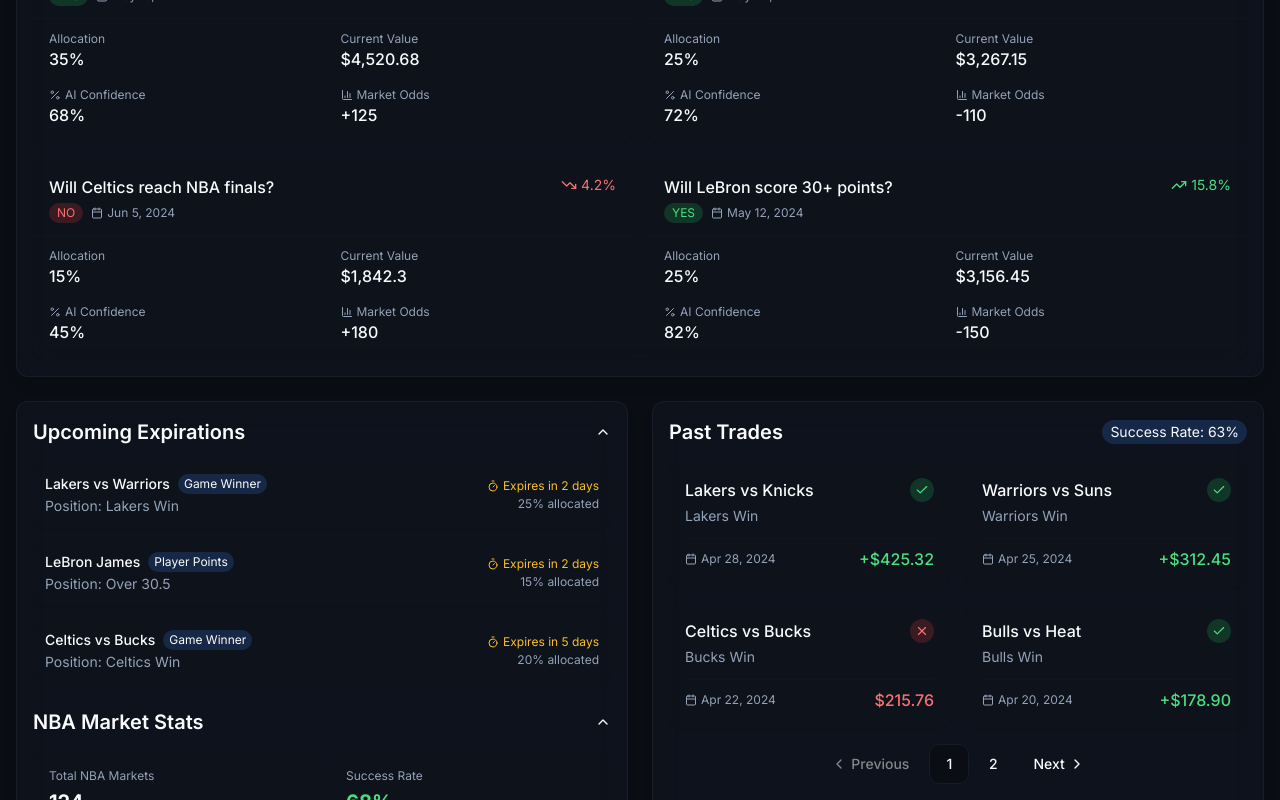
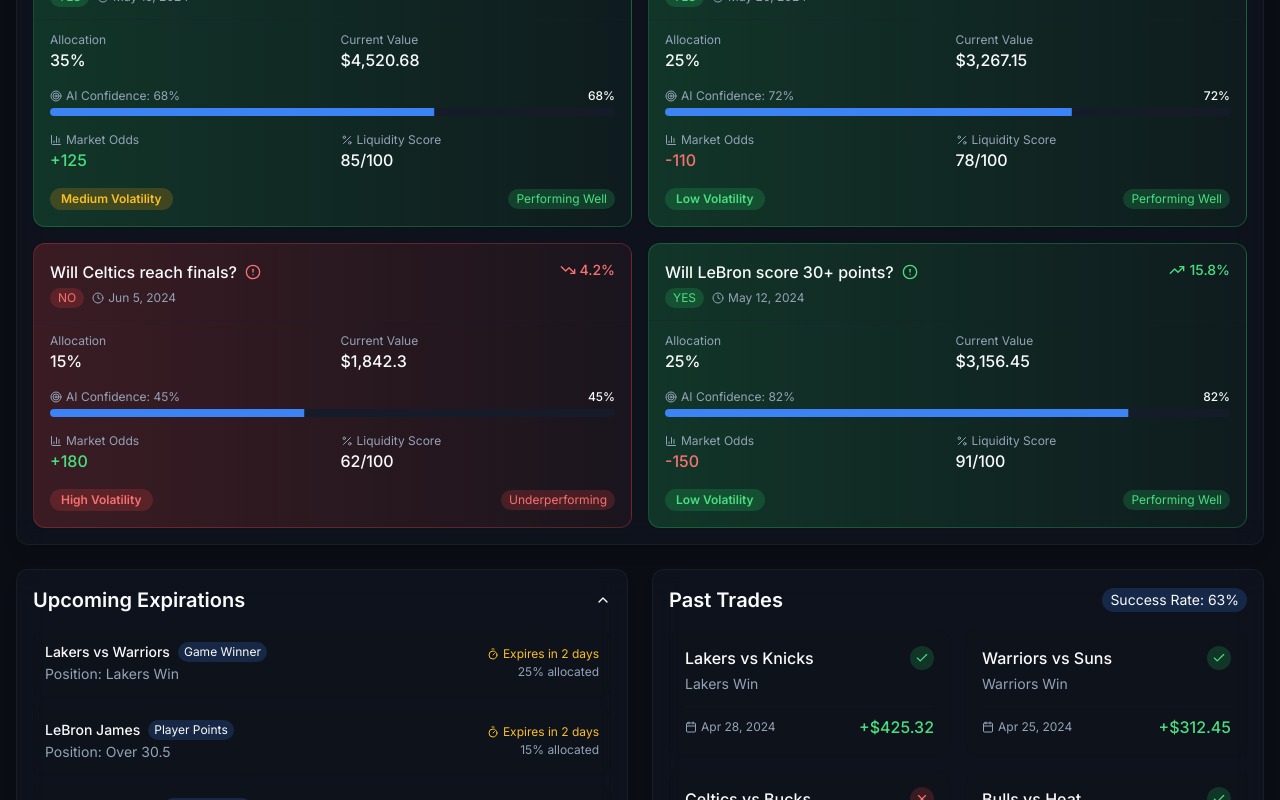
Before and after one commit to bevatsal1122/darkwallet-dashboard, a React (Vite) app: page /dashboard in a window 1280 px wide. Shown: the part 940-1740 px from the top of the page. Built offline with nearby package versions, Linux system fonts and the light colour scheme; sample sign-in values are in the browser's storage.

Commit message:
Refactor market labels and positions
- Generalize "NBA Sports Markets" to just "Markets".
- Improve the information displayed in the active positions cards.

```diff
--- a/src/components/InvestmentPositions.tsx
+++ b/src/components/InvestmentPositions.tsx
@@ -2,7 +2,9 @@
 import React from "react";
 import { motion } from "framer-motion";
 import { Card, CardContent } from "@/components/ui/card";
-import { Calendar, TrendingUp, TrendingDown, BarChart3, Percent } from "lucide-react";
+import { Calendar, TrendingUp, TrendingDown, BarChart3, Percent, AlertCircle, Clock, Target } from "lucide-react";
+import { Progress } from "@/components/ui/progress";
+import { Badge } from "@/components/ui/badge";
 import {
   Collapsible,
   CollapsibleContent,
@@ -19,6 +21,9 @@ interface Position {
   expirationDate: string;
   odds: string;
   probability: number;
+  liquidityScore: number;
+  volatility: "high" | "medium" | "low";
+  status: "positive" | "negative" | "neutral";
 }
 
 interface InvestmentPositionsProps {
@@ -37,7 +42,10 @@ const InvestmentPositions: React.FC<InvestmentPositionsProps> = ({ className = "
       changePercent: 12.4,
       expirationDate: "May 15, 2024",
       odds: "+125",
-      probability: 68
+      probability: 68,
+      liquidityScore: 85,
+      volatility: "medium",
+      status: "positive"
     },
     {
       id: "pos-2",
@@ -48,18 +56,24 @@ const InvestmentPositions: React.FC<InvestmentPositionsProps> = ({ className = "
       changePercent: 8.7,
       expirationDate: "May 20, 2024",
       odds: "-110",
-      probability: 72
+      probability: 72,
+      liquidityScore: 78,
+      volatility: "low",
+      status: "positive"
     },
     {
       id: "pos-3",
-      market: "Will Celtics reach NBA finals?",
+      market: "Will Celtics reach finals?",
       position: "NO",
       allocation: 15,
       currentValue: 1842.30,
       changePercent: -4.2,
       expirationDate: "Jun 5, 2024",
       odds: "+180",
-      probability: 45
+      probability: 45,
+      liquidityScore: 62,
+      volatility: "high",
+      status: "negative"
     },
     {
       id: "pos-4",
@@ -70,11 +84,34 @@ const InvestmentPositions: React.FC<InvestmentPositionsProps> = ({ className = "
       changePercent: 15.8,
       expirationDate: "May 12, 2024",
       odds: "-150",
-      probability: 82
+      probability: 82,
+      liquidityScore: 91,
+      volatility: "low",
+      status: "positive"
     }
   ];
 
   const totalInvested = positions.reduce((sum, pos) => sum + pos.currentValue, 0);
+
+  // Helper function to get color based on position status
+  const getStatusColor = (status: Position['status']) => {
+    switch (status) {
+      case 'positive': return 'from-green-500/20 to-green-500/5 border-green-500/30';
+      case 'negative': return 'from-red-500/20 to-red-500/5 border-red-500/30';
+      case 'neutral': return 'from-blue-500/20 to-blue-500/5 border-blue-500/30';
+      default: return '';
+    }
+  };
+
+  // Helper function to get volatility badge
+  const getVolatilityBadge = (volatility: Position['volatility']) => {
+    switch (volatility) {
+      case 'high': return <Badge className="bg-red-500/20 text-red-400 hover:bg-red-500/30">High Volatility</Badge>;
+      case 'medium': return <Badge className="bg-amber-500/20 text-amber-400 hover:bg-amber-500/30">Medium Volatility</Badge>;
+      case 'low': return <Badge className="bg-green-500/20 text-green-400 hover:bg-green-500/30">Low Volatility</Badge>;
+      default: return null;
+    }
+  };
 
   return (
     <motion.div
@@ -90,7 +127,7 @@ const InvestmentPositions: React.FC<InvestmentPositionsProps> = ({ className = "
         </div>
         <div className="flex items-center gap-2">
           <span className="text-sm bg-primary/20 px-2 py-1 rounded-full text-primary-foreground">
-            NBA Sports Markets
+            Sports Markets
           </span>
           <span className="flex items-center gap-1 text-sm text-amber-400">
             <Calendar size={14} />
@@ -102,23 +139,29 @@ const InvestmentPositions: React.FC<InvestmentPositionsProps> = ({ className = "
       <div className="grid grid-cols-1 md:grid-cols-2 gap-4">
         {positions.map((position) => (
           <Collapsible key={position.id} defaultOpen={true} className="w-full">
-            <Card className="overflow-hidden border-0 bg-card/50 hover:bg-card/80 transition-all duration-200">
+            <Card
+              className={`overflow-hidden border bg-gradient-to-r ${getStatusColor(position.status)} hover:shadow-md transition-all duration-200`}
+            >
               <CollapsibleTrigger className="w-full text-left">
                 <CardContent className="p-4 pb-3 border-b border-border/30">
                   <div className="flex justify-between items-start">
                     <div className="flex-1">
-                      <h3 className="font-medium text-base mb-1">{position.market}</h3>
+                      <div className="flex items-center gap-2 mb-1">
+                        <h3 className="font-medium text-base">{position.market}</h3>
+                        {position.status === 'positive' && <AlertCircle size={16} className="text-green-400" />}
+                        {position.status === 'negative' && <AlertCircle size={16} className="text-red-400" />}
+                      </div>
                       <div className="flex items-center gap-2">
                         <span className={`text-xs px-2 py-0.5 rounded-full ${position.position === "YES" ? "bg-green-500/20 text-green-400" : "bg-red-500/20 text-red-400"}`}>
                           {position.position}
                         </span>
                         <span className="text-xs text-muted-foreground flex items-center gap-1">
-                          <Calendar size={12} />
+                          <Clock size={12} />
                           {position.expirationDate}
                         </span>
                       </div>
                     </div>
-                    <div className={`flex items-center justify-end gap-1 text-sm ${position.changePercent >= 0 ? 'text-green-400' : 'text-red-400'}`}>
+                    <div className={`flex items-center justify-end gap-1 text-sm font-medium ${position.changePercent >= 0 ? 'text-green-400' : 'text-red-400'}`}>
                       {position.changePercent >= 0 ? <TrendingUp size={16} /> : <TrendingDown size={16} />}
                       {Math.abs(position.changePercent)}%
                     </div>
@@ -128,6 +171,7 @@ const InvestmentPositions: React.FC<InvestmentPositionsProps> = ({ className = "
 
               <CollapsibleContent>
                 <CardContent className="p-4 pt-3">
+                  <div className="space-y-4">
                     <div className="grid grid-cols-2 gap-4">
                       <div>
                         <p className="text-xs text-muted-foreground">Allocation</p>
@@ -137,19 +181,47 @@ const InvestmentPositions: React.FC<InvestmentPositionsProps> = ({ className = "
                         <p className="text-xs text-muted-foreground">Current Value</p>
                         <p className="font-medium">${position.currentValue.toLocaleString()}</p>
                       </div>
+                    </div>
+
                     <div>
+                      <div className="flex justify-between items-center mb-1">
                         <p className="text-xs text-muted-foreground flex items-center gap-1">
-                        <Percent size={12} />
-                        AI Confidence
+                          <Target size={12} />
+                          AI Confidence: {position.probability}%
                         </p>
-                      <p className="font-medium">{position.probability}%</p>
+                        <p className="text-xs font-medium">{position.probability}%</p>
                       </div>
+                      <Progress
+                        value={position.probability}
+                        className="h-2"
+                        indicatorClassName={position.probability > 60 ? "bg-green-500" : position.probability > 40 ? "bg-amber-500" : "bg-red-500"}
+                      />
+                    </div>
+
+                    <div className="grid grid-cols-2 gap-4">
                       <div>
                         <p className="text-xs text-muted-foreground flex items-center gap-1">
                           <BarChart3 size={12} />
                           Market Odds
                         </p>
-                      <p className="font-medium">{position.odds}</p>
+                        <p className={`font-medium ${position.odds.startsWith('+') ? 'text-green-400' : 'text-red-400'}`}>
+                          {position.odds}
+                        </p>
+                      </div>
+                      <div>
+                        <p className="text-xs text-muted-foreground flex items-center gap-1">
+                          <Percent size={12} />
+                          Liquidity Score
+                        </p>
+                        <p className="font-medium">{position.liquidityScore}/100</p>
+                      </div>
+                    </div>
+
+                    <div className="flex justify-between items-center">
+                      {getVolatilityBadge(position.volatility)}
+                      <span className={`text-xs px-2 py-0.5 rounded-full ${position.status === 'positive' ? 'bg-green-500/20 text-green-400' : position.status === 'negative' ? 'bg-red-500/20 text-red-400' : 'bg-blue-500/20 text-blue-400'}`}>
+                        {position.status === 'positive' ? 'Performing Well' : position.status === 'negative' ? 'Underperforming' : 'Neutral'}
+                      </span>
                     </div>
                   </div>
                 </CardContent>
--- a/src/components/UpcomingEvents.tsx
+++ b/src/components/UpcomingEvents.tsx
@@ -46,8 +46,8 @@ const UpcomingEvents: React.FC<EventProps> = ({ className = "" }) => {
     }
   ];
 
-  // Mock data for NBA stats
-  const nbaStats = {
+  // Mock data for stats
+  const marketStats = {
     totalMarkets: 124,
     avgSuccessRate: 68,
     avgROI: 14.2,
@@ -100,7 +100,7 @@ const UpcomingEvents: React.FC<EventProps> = ({ className = "" }) => {
 
         <AccordionItem value="stats" className="border-0 mt-6">
           <div className="flex justify-between items-center mb-4">
-            <h2 className="text-xl font-semibold">NBA Market Stats</h2>
+            <h2 className="text-xl font-semibold">Market Stats</h2>
             <AccordionTrigger className="py-0"></AccordionTrigger>
           </div>
 
@@ -108,29 +108,29 @@ const UpcomingEvents: React.FC<EventProps> = ({ className = "" }) => {
             <div className="grid grid-cols-2 gap-4">
               <Card className="overflow-hidden border-0 bg-card/50">
                 <CardContent className="p-4">
-                  <h3 className="text-xs text-muted-foreground mb-1">Total NBA Markets</h3>
-                  <p className="text-xl font-bold">{nbaStats.totalMarkets}</p>
+                  <h3 className="text-xs text-muted-foreground mb-1">Total Markets</h3>
+                  <p className="text-xl font-bold">{marketStats.totalMarkets}</p>
                 </CardContent>
               </Card>
 
               <Card className="overflow-hidden border-0 bg-card/50">
                 <CardContent className="p-4">
                   <h3 className="text-xs text-muted-foreground mb-1">Success Rate</h3>
-                  <p className="text-xl font-bold text-green-400">{nbaStats.avgSuccessRate}%</p>
+                  <p className="text-xl font-bold text-green-400">{marketStats.avgSuccessRate}%</p>
                 </CardContent>
               </Card>
 
               <Card className="overflow-hidden border-0 bg-card/50">
                 <CardContent className="p-4">
                   <h3 className="text-xs text-muted-foreground mb-1">Average ROI</h3>
-                  <p className="text-xl font-bold text-green-400">+{nbaStats.avgROI}%</p>
+                  <p className="text-xl font-bold text-green-400">+{marketStats.avgROI}%</p>
                 </CardContent>
               </Card>
 
               <Card className="overflow-hidden border-0 bg-card/50">
                 <CardContent className="p-4">
                   <h3 className="text-xs text-muted-foreground mb-1">Best Performance</h3>
-                  <p className="text-xl font-bold">{nbaStats.bestPerforming}</p>
+                  <p className="text-xl font-bold">{marketStats.bestPerforming}</p>
                 </CardContent>
               </Card>
             </div>
```
Lines whose indentation alone changed are shown as unchanged.
